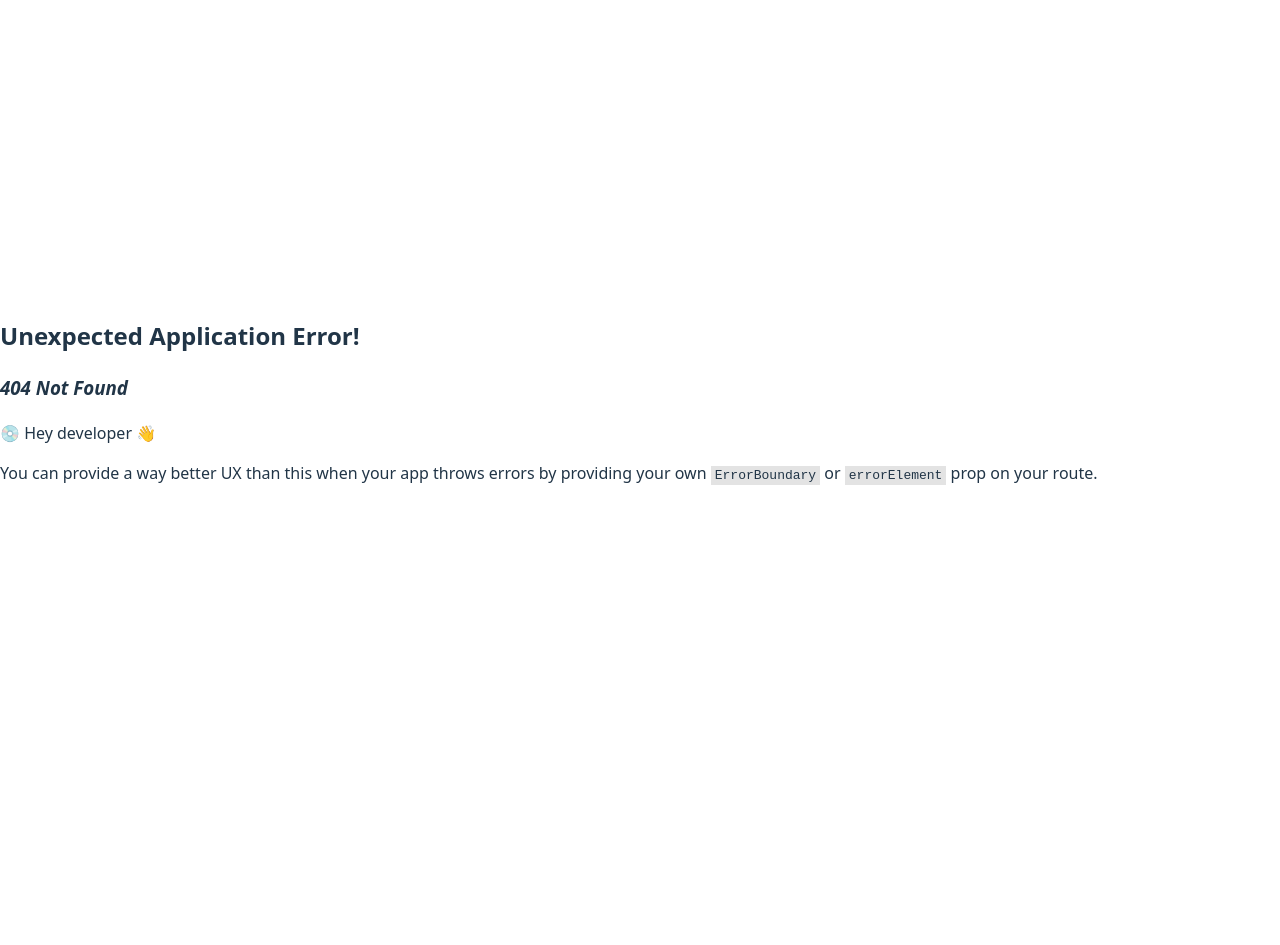
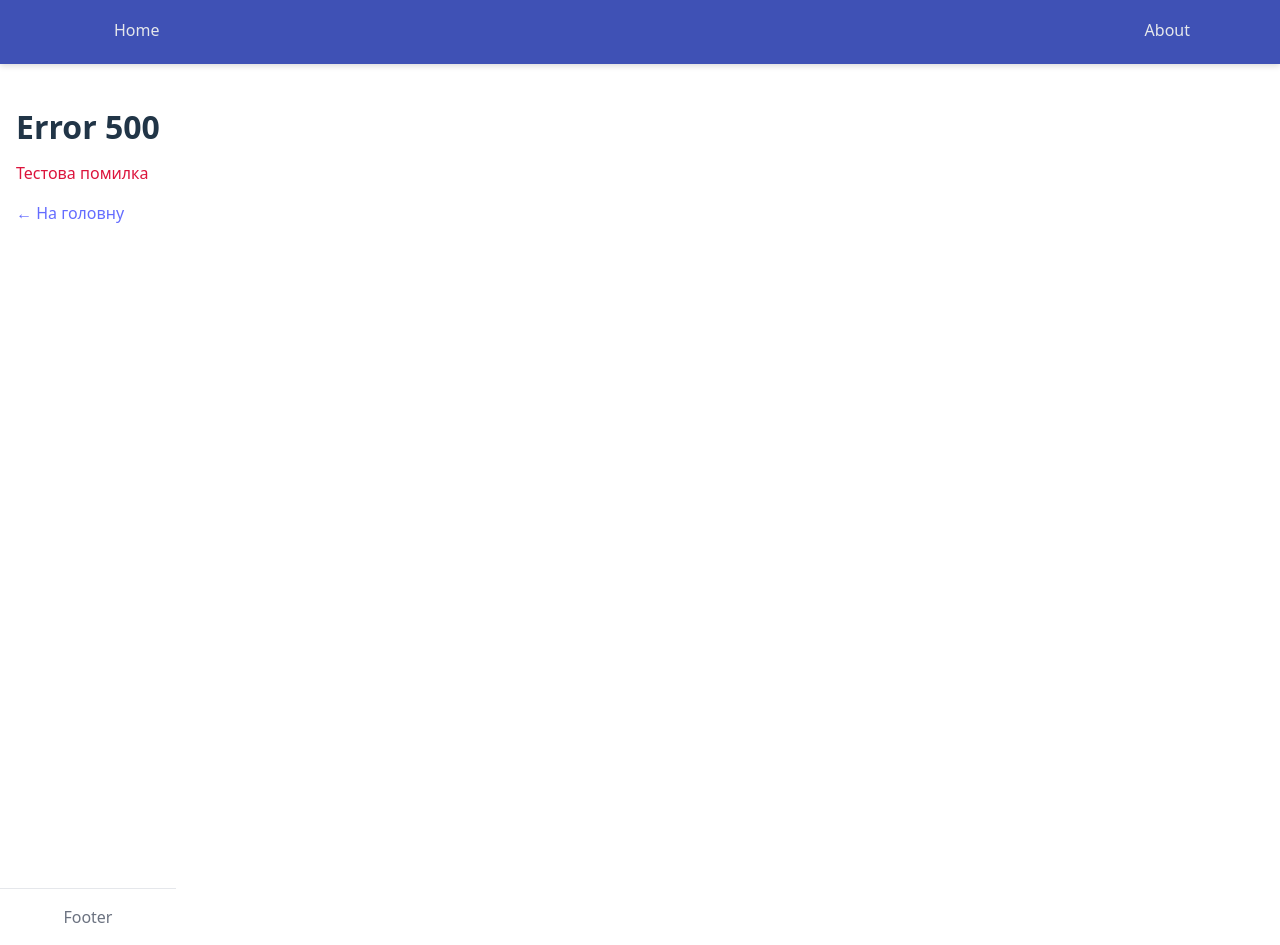
Before and after one commit to MEDINEXZ/Project8, a React (Vite) app: page /test-error in a window 1280 px wide. Before the commit this address had no page. Before the commit the page ends 800 px from the top, so only its background shows below. Built offline with nearby package versions, Linux system fonts and the light colour scheme.

Commit message:
Task 2: error handling with ErrorPage and 404 route

```diff
--- a/src/main.jsx
+++ b/src/main.jsx
@@ -4,6 +4,7 @@ import ReactDOM from "react-dom/client";
 import Root from "./pages/Root.jsx";
 import Welcome from "./pages/Welcome.jsx";
 import About from "./pages/About.jsx";
+import ErrorPage from "./pages/Error.jsx";
 
 import {
   createBrowserRouter,
@@ -15,10 +16,20 @@ import {
 
 const router = createBrowserRouter(
   createRoutesFromElements(
-    <Route path="/" element={<Root />}>
+    <Route path="/" element={<Root />} errorElement={<ErrorPage />}>
       <Route index element={<Welcome />} />
+      <Route path="about" element={<About />} />
 
-      <Route path="about" element={<About />} />
+      <Route
+      path="test-error"
+      loader={() => {
+      throw new Response("Тестова помилка", { status: 500 });
+      }}
+      element={<div>Test</div>}
+      errorElement={<ErrorPage />}
+      />
+
+      <Route path="*" element={<ErrorPage />} />
     </Route>
   )
 );
--- /dev/null
+++ b/src/pages/Error.jsx
@@ -0,0 +1,27 @@
+import { Link, useRouteError, isRouteErrorResponse } from "react-router-dom";
+
+export default function ErrorPage() {
+  const error = useRouteError();
+
+  let title = "Помилка";
+  let message = "Щось пішло не так.";
+
+  if (isRouteErrorResponse(error)) {
+    title = `Error ${error.status}`;
+    message = error.statusText || message;
+    if (typeof error.data === "string") message = error.data;
+  } else if (error instanceof Error) {
+    message = error.message;
+  }
+
+  return (
+    <div style={{ maxWidth: 700, margin: "0 auto" }}>
+      <h1 style={{ fontSize: 32, marginBottom: 8 }}>{title}</h1>
+      <p style={{ color: "crimson", fontSize: 16 }}>{message}</p>
+
+      <p style={{ marginTop: 16 }}>
+        <Link to="/">← На головну</Link>
+      </p>
+    </div>
+  );
+}
```
